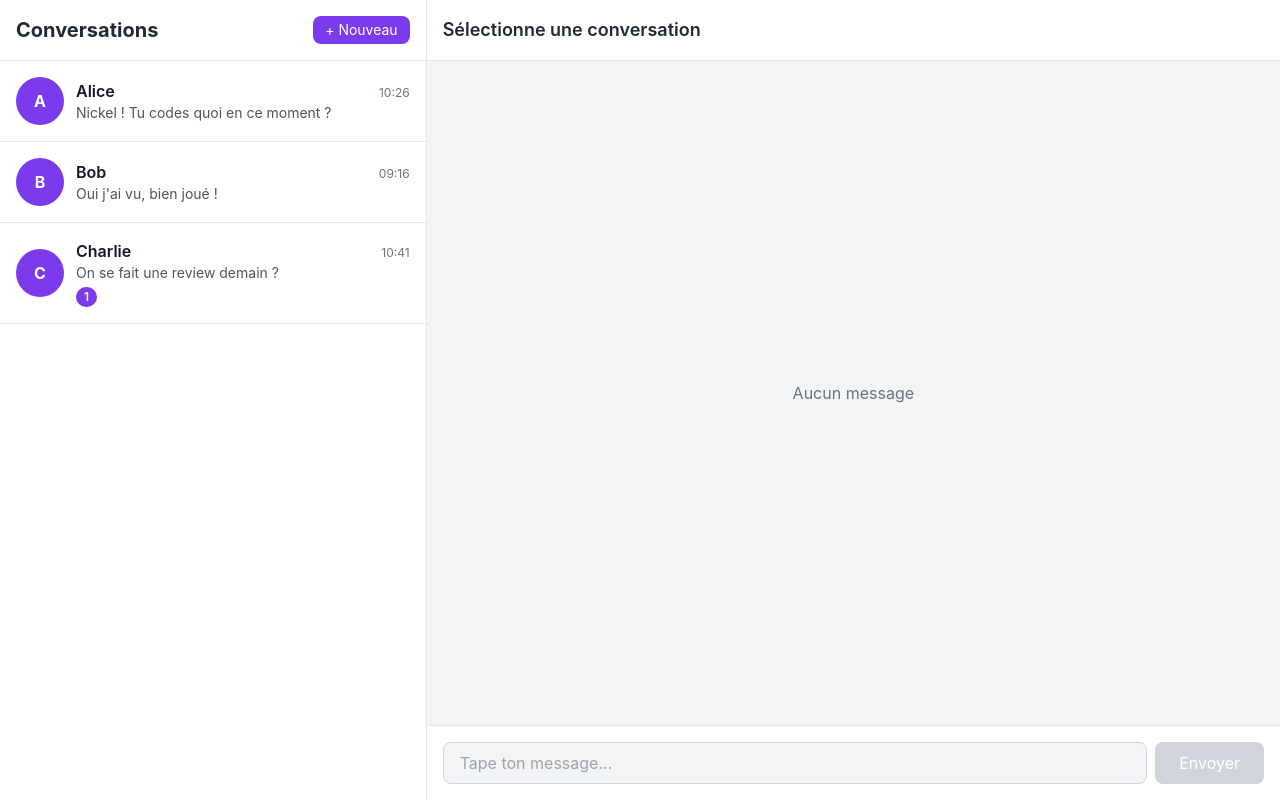
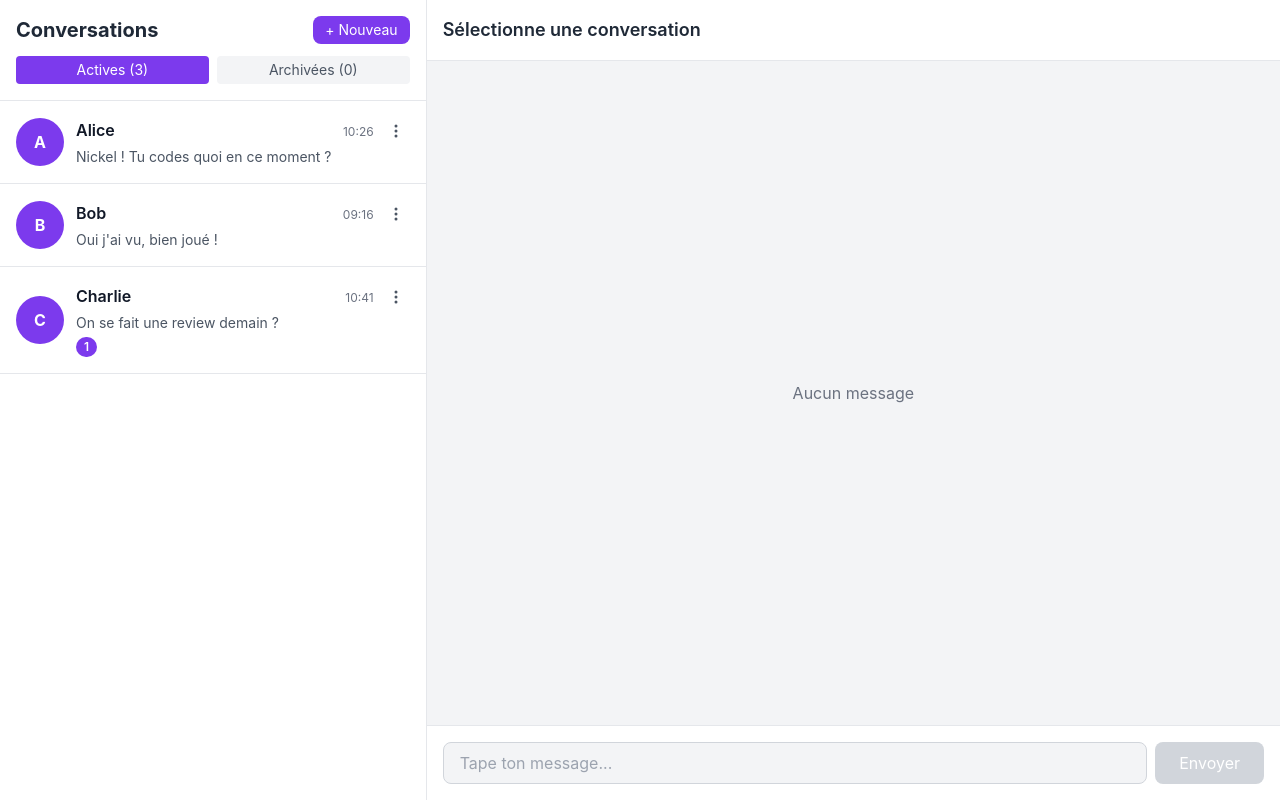
Before and after one commit to Marie-GwenaelleFahem/Stormy---Frontend, a React (Vite) app: page / in a window 1280 px wide. Built offline with nearby package versions, Linux system fonts and the light colour scheme.

Commit message:
feat: add archive and delete conversation features

```diff
--- a/src/components/ConversationItem.tsx
+++ b/src/components/ConversationItem.tsx
@@ -1,15 +1,22 @@
 import { Conversation } from "../types";
+import ConversationMenu from "./ConversationMenu";
 
 interface ConversationItemProps {
   conversation: Conversation;
   isActive: boolean;
   onClick: () => void;
+  onArchive: () => void;
+  onDelete: () => void;
+  isArchived?: boolean;
 }
 
 export default function ConversationItem({
   conversation,
   isActive,
   onClick,
+  onArchive,
+  onDelete,
+  isArchived = false,
 }: ConversationItemProps) {
   const otherUser = conversation.participants[0];
 
@@ -29,17 +36,23 @@ export default function ConversationItem({
             <h3 className="font-semibold text-gray-900 truncate">
               {otherUser.username}
             </h3>
-            {conversation.lastMessage && (
-              <span className="text-xs text-gray-500 ml-2">
-                {new Date(conversation.lastMessage.timestamp).toLocaleTimeString(
-                  "fr-FR",
-                  {
+            <div className="flex items-center space-x-2">
+              {conversation.lastMessage && (
+                <span className="text-xs text-gray-500">
+                  {new Date(
+                    conversation.lastMessage.timestamp,
+                  ).toLocaleTimeString("fr-FR", {
                     hour: "2-digit",
                     minute: "2-digit",
-                  }
-                )}
-              </span>
-            )}
+                  })}
+                </span>
+              )}
+              <ConversationMenu
+                onArchive={onArchive}
+                onDelete={onDelete}
+                isArchived={isArchived}
+              />
+            </div>
           </div>
           {conversation.lastMessage && (
             <p className="text-sm text-gray-600 truncate">
--- /dev/null
+++ b/src/components/ConversationMenu.tsx
@@ -0,0 +1,105 @@
+import { useState, useRef, useEffect } from "react";
+
+interface ConversationMenuProps {
+  onArchive: () => void;
+  onDelete: () => void;
+  isArchived?: boolean;
+}
+
+export default function ConversationMenu({
+  onArchive,
+  onDelete,
+  isArchived = false,
+}: ConversationMenuProps) {
+  const [isOpen, setIsOpen] = useState(false);
+  const menuRef = useRef<HTMLDivElement>(null);
+
+  useEffect(() => {
+    const handleClickOutside = (event: MouseEvent) => {
+      if (menuRef.current && !menuRef.current.contains(event.target as Node)) {
+        setIsOpen(false);
+      }
+    };
+
+    if (isOpen) {
+      document.addEventListener("mousedown", handleClickOutside);
+    }
+
+    return () => {
+      document.removeEventListener("mousedown", handleClickOutside);
+    };
+  }, [isOpen]);
+
+  return (
+    <div className="relative" ref={menuRef}>
+      <button
+        onClick={(e) => {
+          e.stopPropagation();
+          setIsOpen(!isOpen);
+        }}
+        className="p-1 hover:bg-gray-200 rounded-full transition-colors"
+      >
+        <svg
+          className="w-5 h-5 text-gray-600"
+          fill="currentColor"
+          viewBox="0 0 20 20"
+        >
+          <circle cx="10" cy="5" r="1.5" />
+          <circle cx="10" cy="10" r="1.5" />
+          <circle cx="10" cy="15" r="1.5" />
+        </svg>
+      </button>
+
+      {isOpen && (
+        <div className="absolute right-0 mt-1 w-48 bg-white rounded-lg shadow-lg border border-gray-200 z-10">
+          <button
+            onClick={(e) => {
+              e.stopPropagation();
+              onArchive();
+              setIsOpen(false);
+            }}
+            className="w-full text-left px-4 py-2 hover:bg-gray-50 flex items-center space-x-2 text-sm"
+          >
+            <svg
+              className="w-4 h-4"
+              fill="none"
+              stroke="currentColor"
+              viewBox="0 0 24 24"
+            >
+              <path
+                strokeLinecap="round"
+                strokeLinejoin="round"
+                strokeWidth={2}
+                d="M5 8h14M5 8a2 2 0 110-4h14a2 2 0 110 4M5 8v10a2 2 0 002 2h10a2 2 0 002-2V8m-9 4h4"
+              />
+            </svg>
+            <span>{isArchived ? "Désarchiver" : "Archiver"}</span>
+          </button>
+          <button
+            onClick={(e) => {
+              e.stopPropagation();
+              onDelete();
+              setIsOpen(false);
+            }}
+            className="w-full text-left px-4 py-2 hover:bg-red-50 text-red-600 flex items-center space-x-2 text-sm border-t border-gray-100"
+          >
+            <svg
+              className="w-4 h-4"
+              fill="none"
+              stroke="currentColor"
+              viewBox="0 0 24 24"
+            >
+              <path
+                strokeLinecap="round"
+                strokeLinejoin="round"
+                strokeWidth={2}
+                d="M19 7l-.867 12.142A2 2 0 0116.138 21H7.862a2 2 0 01-1.995-1.858L5 7m5 4v6m4-6v6m1-10V4a1 1 0 00-1-1h-4a1 1 0 00-1 1v3M4 7h16"
+              />
+            </svg>
+            <span>Supprimer</span>
+          </button>
+        </div>
+      )}
+    </div>
+  );
+}
--- a/src/components/index.ts
+++ b/src/components/index.ts
@@ -1,4 +1,5 @@
 export { default as ConversationItem } from "./ConversationItem";
+export { default as ConversationMenu } from "./ConversationMenu";
 export { default as MessageBubble } from "./MessageBubble";
 export { default as MessageInput } from "./MessageInput";
 export { default as NewConversationModal } from "./NewConversationModal";
--- a/src/pages/ChatPage.tsx
+++ b/src/pages/ChatPage.tsx
@@ -10,15 +10,20 @@ import { User, Conversation } from "../types";
 export default function ChatPage() {
   const {
     conversations,
+    archivedConversations,
     activeConversationId,
     messages,
     setActiveConversation,
     setConversations,
     setMessages,
     addMessage,
+    archiveConversation,
+    unarchiveConversation,
+    deleteConversation,
   } = useChatStore();
 
   const [isModalOpen, setIsModalOpen] = useState(false);
+  const [showArchived, setShowArchived] = useState(false);
   const messagesEndRef = useRef<HTMLDivElement>(null);
 
   useEffect(() => {
@@ -92,7 +97,8 @@ export default function ChatPage() {
     <>
       <div className="flex h-screen bg-gray-100">
         <div className="w-1/3 bg-white border-r border-gray-200">
-          <div className="p-4 border-b border-gray-200 flex justify-between items-center">
+          <div className="p-4 border-b border-gray-200">
+            <div className="flex justify-between items-center mb-3">
               <h2 className="text-xl font-bold text-gray-800">Conversations</h2>
               <button
                 onClick={() => setIsModalOpen(true)}
@@ -101,20 +107,63 @@ export default function ChatPage() {
                 + Nouveau
               </button>
             </div>
-          <div className="overflow-y-auto h-[calc(100vh-73px)]">
-            {conversations.length === 0 ? (
+            <div className="flex space-x-2">
+              <button
+                onClick={() => setShowArchived(false)}
+                className={`flex-1 py-1 text-sm rounded ${
+                  !showArchived
+                    ? "bg-primary text-white"
+                    : "bg-gray-100 text-gray-600"
+                }`}
+              >
+                Actives ({conversations.length})
+              </button>
+              <button
+                onClick={() => setShowArchived(true)}
+                className={`flex-1 py-1 text-sm rounded ${
+                  showArchived
+                    ? "bg-primary text-white"
+                    : "bg-gray-100 text-gray-600"
+                }`}
+              >
+                Archivées ({archivedConversations.length})
+              </button>
+            </div>
+          </div>
+          <div className="overflow-y-auto h-[calc(100vh-121px)]">
+            {(showArchived ? archivedConversations : conversations).length ===
+            0 ? (
               <div className="p-4 text-center text-gray-500">
-                Aucune conversation
+                {showArchived
+                  ? "Aucune conversation archivée"
+                  : "Aucune conversation"}
               </div>
             ) : (
-              conversations.map((conv) => (
+              (showArchived ? archivedConversations : conversations).map(
+                (conv) => (
                   <ConversationItem
                     key={conv.id}
                     conversation={conv}
                     isActive={conv.id === activeConversationId}
                     onClick={() => setActiveConversation(conv.id)}
+                    onArchive={() =>
+                      showArchived
+                        ? unarchiveConversation(conv.id)
+                        : archiveConversation(conv.id)
+                    }
+                    onDelete={() => {
+                      if (
+                        window.confirm(
+                          "Êtes-vous sûr de vouloir supprimer cette conversation ?",
+                        )
+                      ) {
+                        deleteConversation(conv.id);
+                      }
+                    }}
+                    isArchived={showArchived}
                   />
-              ))
+                ),
+              )
             )}
           </div>
         </div>
--- a/src/stores/chatStore.ts
+++ b/src/stores/chatStore.ts
@@ -3,6 +3,7 @@ import { User, Message, Conversation } from "../types";
 
 interface ChatState {
   conversations: Conversation[];
+  archivedConversations: Conversation[];
   activeConversationId: string | null;
   messages: Record<string, Message[]>;
   users: User[];
@@ -21,10 +22,14 @@ interface ChatState {
   ) => void;
   incrementUnread: (conversationId: string) => void;
   resetUnread: (conversationId: string) => void;
+  archiveConversation: (conversationId: string) => void;
+  unarchiveConversation: (conversationId: string) => void;
+  deleteConversation: (conversationId: string) => void;
 }
 
 export const useChatStore = create<ChatState>((set, get) => ({
   conversations: [],
+  archivedConversations: [],
   activeConversationId: null,
   messages: {},
   users: [],
@@ -98,4 +103,52 @@ export const useChatStore = create<ChatState>((set, get) => ({
         conv.id === conversationId ? { ...conv, unreadCount: 0 } : conv,
       ),
     })),
+
+  archiveConversation: (conversationId) =>
+    set((state) => {
+      const convToArchive = state.conversations.find(
+        (conv) => conv.id === conversationId,
+      );
+      if (!convToArchive) return state;
+
+      return {
+        conversations: state.conversations.filter(
+          (conv) => conv.id !== conversationId,
+        ),
+        archivedConversations: [...state.archivedConversations, convToArchive],
+        activeConversationId:
+          state.activeConversationId === conversationId
+            ? null
+            : state.activeConversationId,
+      };
+    }),
+
+  unarchiveConversation: (conversationId) =>
+    set((state) => {
+      const convToUnarchive = state.archivedConversations.find(
+        (conv) => conv.id === conversationId,
+      );
+      if (!convToUnarchive) return state;
+
+      return {
+        archivedConversations: state.archivedConversations.filter(
+          (conv) => conv.id !== conversationId,
+        ),
+        conversations: [...state.conversations, convToUnarchive],
+      };
+    }),
+
+  deleteConversation: (conversationId) =>
+    set((state) => ({
+      conversations: state.conversations.filter(
+        (conv) => conv.id !== conversationId,
+      ),
+      archivedConversations: state.archivedConversations.filter(
+        (conv) => conv.id !== conversationId,
+      ),
+      activeConversationId:
+        state.activeConversationId === conversationId
+          ? null
+          : state.activeConversationId,
+    })),
 }));
```
Lines whose indentation alone changed are shown as unchanged.
